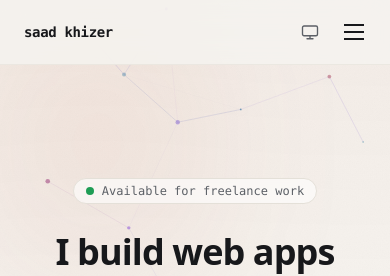
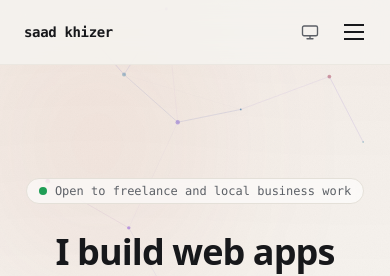
Before and after one commit to Saadkhizer/Portfolio-Website, a Next.js app: page / in a window 390 px wide. Shown: the top 276 px of the page. Built offline with nearby package versions, Linux system fonts and the light colour scheme.

Commit message:
Add theme toggle, mobile nav, contact links, colourful particle field

```diff
--- a/src/app/page.js
+++ b/src/app/page.js
@@ -24,7 +24,7 @@ export default function Home() {
                   <span className="absolute inline-flex h-full w-full animate-ping rounded-full bg-positive opacity-60" />
                   <span className="relative inline-flex h-2 w-2 rounded-full bg-positive" />
                 </span>
-                Available for freelance work
+                {PROFILE.availabilityNote}
               </p>
             </Reveal>
           )}
@@ -237,8 +237,8 @@ export default function Home() {
                 <dt className="font-mono text-xs uppercase tracking-[0.2em] text-muted">
                   Availability
                 </dt>
-                <dd className="text-positive">
-                  {PROFILE.available ? "Open to new projects" : "Currently booked"}
+                <dd className={PROFILE.available ? "text-positive" : undefined}>
+                  {PROFILE.available ? PROFILE.availabilityNote : "Currently booked"}
                 </dd>
               </div>
             </dl>
--- a/src/data/site.js
+++ b/src/data/site.js
@@ -16,6 +16,10 @@ export const PROFILE = {
   github: "https://github.com/Saadkhizer",
   location: "Islamabad, Pakistan",
   available: true,
+  // Shown in the hero pill and the About card. Says what he is open to, not
+  // just that he is open — a freelancer who also takes on local business work
+  // is a different offer to a freelancer alone, and clients sort on that.
+  availabilityNote: "Open to freelance and local business work",
 
   // Leave a channel as an empty string and its button simply does not render.
   // Better a missing button than one that goes nowhere.
```
